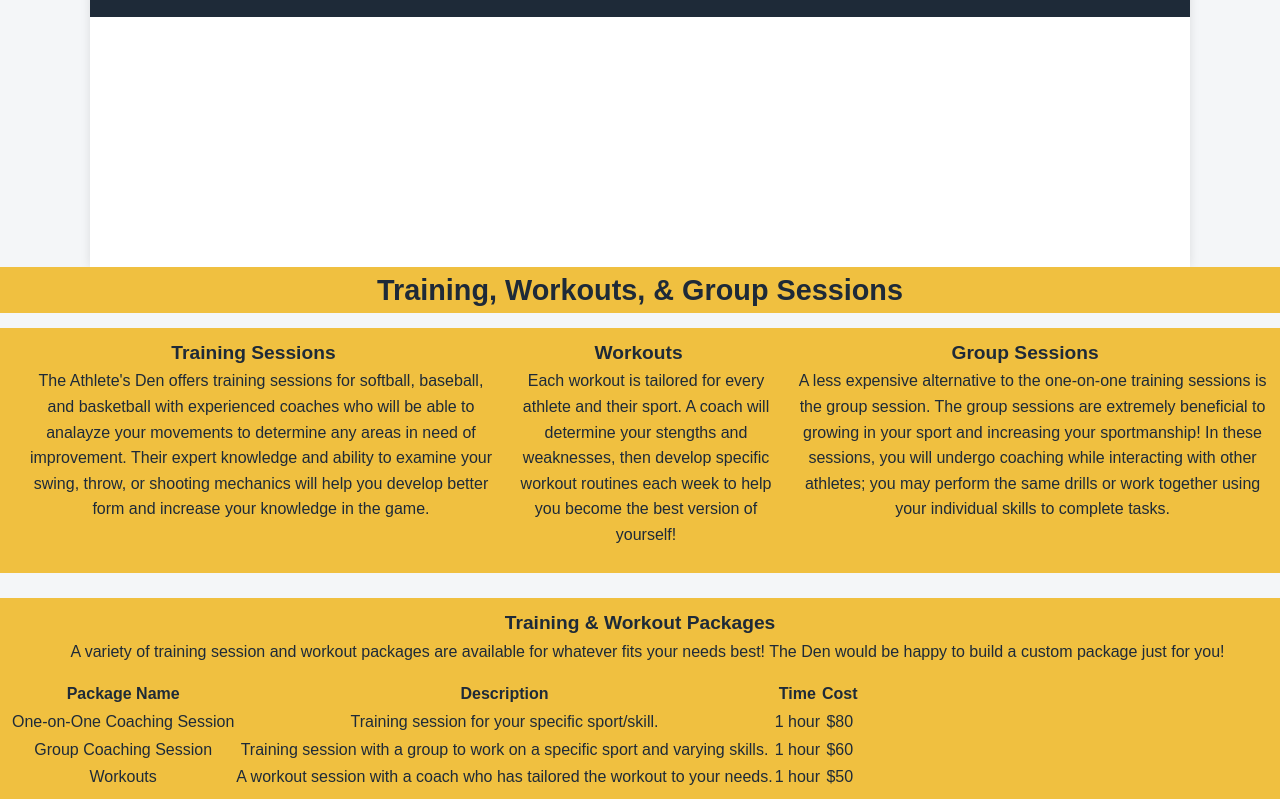
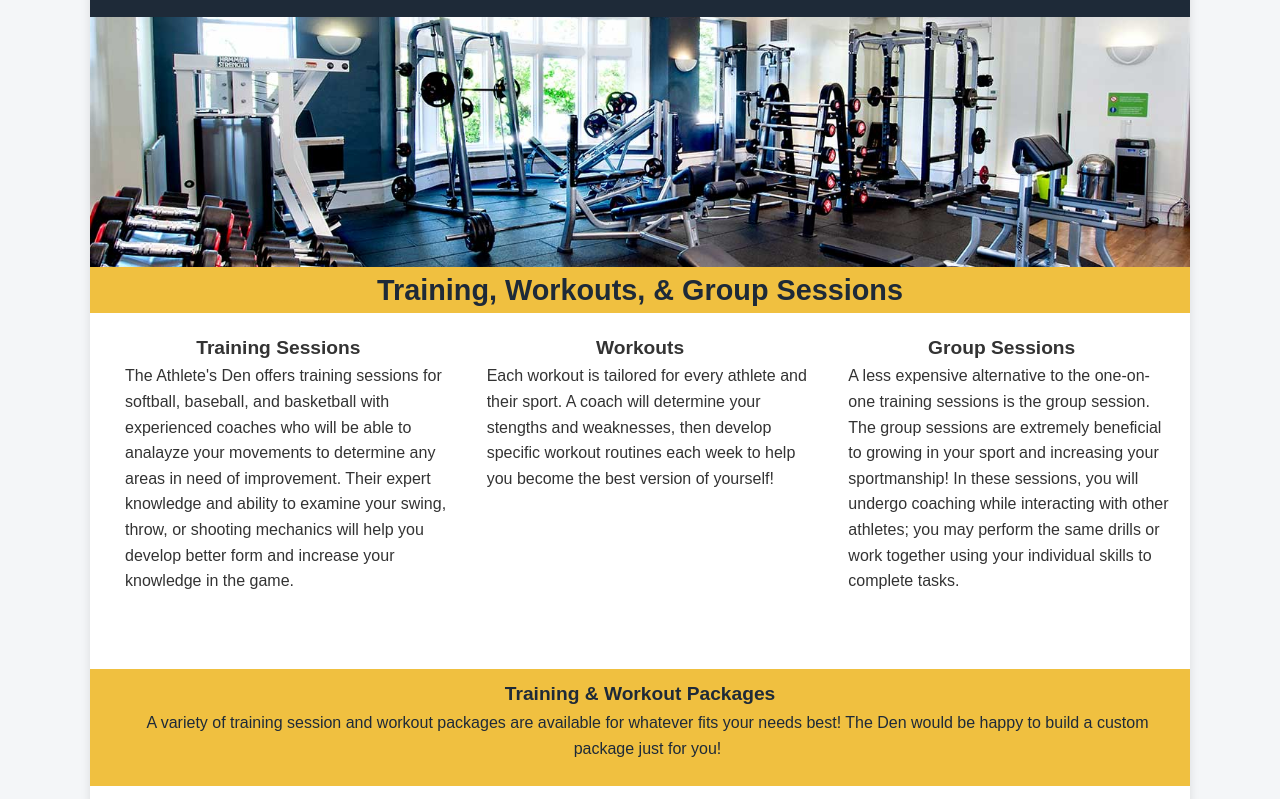
Before and after one commit to StellarSapphire/TheDigitalDen, a website: page frontend/training.html in a window 1280 px wide. Shown: the part 77-876 px from the top of the page. Drawn offline with Linux system fonts and the light colour scheme; sample sign-in values are in the browser's storage.

Commit message:
updated .css across the whole site

```diff
--- a/frontend/css/style.css
+++ b/frontend/css/style.css
@@ -81,6 +81,18 @@ nav a:hover {
 
 #homehero {
   background-image: url(../images/facility.png);
+}
+
+#gymhero {
+  background-image: url(../images/workoutgym.jpg);
+}
+
+#mindhero {
+  background-image: url(../images/mental.png);
+}
+
+#veggiehero {
+  background-image: url(../images/vegetables.jpg);
 }
 
 .content-row {
@@ -244,49 +256,52 @@ nav a:hover {
   background-color: #f4f6f8;
 }
 
-.add-skill-section {
-  max-width: 600px;
-  margin: 30px auto;
-  padding: 20px;
+.special-text {
+  padding: 10px;
   background-color: #f0c040;
-  border-radius: 12px;
-  box-shadow: 0 4px 12px rgba(0, 0, 0, 0.1);
+  color: #1e2a38;
   text-align: center;
+  font-size: medium;
+  margin: 15px auto;
+
 }
 
-#add-skill-section input, #add-skill-section textarea,
-#add-skill-section select {
-  padding: 12px 14px;
-  margin: 5px 0 10px 0;
-  width: 95%;
-  border-radius: 10px;
-  border: 1px solid #ccc;
-  font-size: 1.1rem;
-  box-shadow: inset 0 2px 4px rgba(0, 0, 0, 0.05);
-  background-color: #fffbe6;
+.special-table table {
+  width: 90%;
+  margin: 20px auto;
+  border-collapse: collapse;
+  background-color: #ffffff;
 }
 
-#add-skill-form textarea {
-  min-height: 30px;
-  resize: vertical;
-  padding-top: 8px;
-  line-height: 1.4;
+.special-table th, .special-table td {
+  border: 1px solid #ccc;
+  padding: 12px;
+  text-align: left;
 }
 
-#add-skill-form button {
-  padding: 10px 20px;
+.special-table th {
   background-color: #1e2a38;
   color: #ffffff;
-  border: none;
-  border-radius: 25px;
-  font-weight: bold;
-  transition: all 0.3s ease;
-  cursor: pointer;
-  font-size: 1rem;
 }
 
-#add-skill-form button:hover {
-  background-color: #2b3c51;
+.special-table tr:nth-child(even) {
+  background-color: #f4f6f8;
+}
+
+.text {
+  text-align: left;
+}
+
+.flow {
+  display: flex;
+  gap: 25px;
+  margin: 20px;
+  flex-wrap: wrap;
+}
+
+.flow section {
+  flex: 1;
+  min-width: 250px;
 }
 
 /* Medium Layout */
@@ -339,7 +354,7 @@ video {
   border-radius: 4px;
 }
 
-main div:not(.card-container):not(.card):not(.hero):not(.content-row):not(.reservations) {
+main div:not(.card-container):not(.card):not(.hero):not(.content-row):not(.reservations):not(.flow):not(#special):not(.special-table):not(.filter-buttons) {
   padding: 10px;
   background-color: #f0c040;
   color: #1e2a38;
--- a/frontend/training.html
+++ b/frontend/training.html
@@ -8,7 +8,6 @@
     *  Purpose:
     -->
     <meta charset="UTF-8" />
-    <meta name="viewport" content="width= device-width, inital-scale=1.0" />
     <meta name="viewport" content="width=device-width, initial-scale=1.0">
     <!-- linking to main stylesheet -->
     <link rel="stylesheet" href="css/style.css" />
@@ -29,8 +28,9 @@
             </ul>
           </nav>
       </header>
+
       <div class="hero" id="gymhero"> <!-- home page image --> </div>
-    </div>
+
       <main>
       <!-- Questions 1 -->
       <h2>Training, Workouts, & Group Sessions</h2>
@@ -70,11 +70,14 @@
       <br />
 
       <div id="special">
+        <div class="special-text">
           <h3>Training & Workout Packages</h3>
             <p>A variety of training session and workout packages are available for whatever
               fits your needs best! The Den would be happy to build a custom package just for you!
             </p>
+        </div>
             <!--Start package table-->
+            <div class="special-table">
               <table>
                 <tr>
                   <th>Package Name</th>
@@ -86,27 +89,36 @@
                   <td>One-on-One Coaching Session</td>
                   <td class="text">Training session for your specific sport/skill.</td>
                   <td>1 hour</td>
-              <td>$80</td>
+                  <td>Varies</td>
                 </tr>
                 <tr> <!--Row 2-->
                   <td>Group Coaching Session</td>
                   <td class="text">Training session with a group to work on a specific sport and varying skills.</td>
                   <td>1 hour</td>
-              <td>$60</td>
+                  <td>$40</td>
                 </tr>
                 <tr> <!--Row 3-->
                   <td>Workouts</td>
                   <td class="text">A workout session with a coach who has tailored the workout to your needs.</td>
                   <td>1 hour</td>
-              <td>$50</td>
+                  <td>Varies</td>
                 </tr>
               </table>
+            </div>
             <!--end tables-->
         </div><!--end of special-->
       </main>
     <footer>
-        Copyright &copy; 2024 The Athlete's Den <br />
+      <div>
+        <span class="den">The Athlete's Den</span> <br />
+        210 Athlete's Street <br />
+        Buford, GA 30515 <br />
+        888-555-5555 <br />
+      </div>
+      <div>
+        Copyright &copy; 2026 The Athlete's Den <br />
         <a href="mailto:o162509haag@mail.swu.edu">o162509haag@mail.swu.edu</a>
+      </div>
     </footer>
     </div>
     <script type="module" src="js/script.js"></script>
```
Also changed, not shown: frontend/mental.html (+11 -6 lines), frontend/nutrition.html (+11 -5 lines), README.md, frontend/images/facility.png, frontend/images/facility3.png (added), frontend/images/mental.png, frontend/images/mental1.png (added), frontend/images/mental3.png (added). Lines whose indentation alone changed are shown as unchanged.
